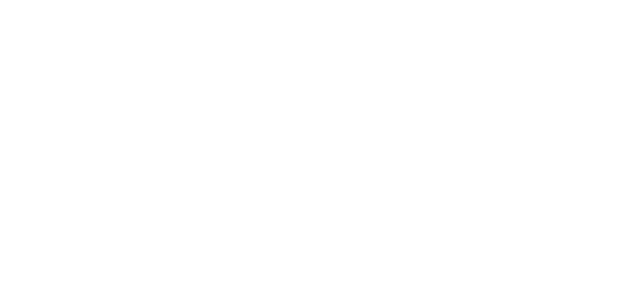
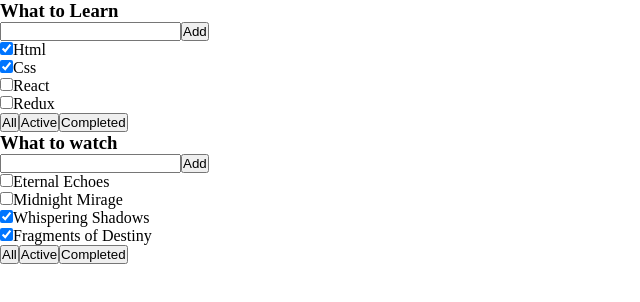
Before and after one commit to elitmor/todo, a React (Create React App) app: page / in a window 1280 px wide. Shown: the top 302 px of the page, without its empty margins (0-640 px from the left). Built offline with nearby package versions, Linux system fonts and the light colour scheme.

Commit message:
add TodoList basic functionality

```diff
--- a/package.json
+++ b/package.json
@@ -14,6 +14,7 @@
     "react-dom": "^18.2.0",
     "react-scripts": "5.0.1",
     "typescript": "^4.4.2",
+    "uuid": "^9.0.0",
     "web-vitals": "^2.1.0"
   },
   "scripts": {
@@ -39,5 +40,8 @@
       "last 1 firefox version",
       "last 1 safari version"
     ]
+  },
+  "devDependencies": {
+    "@types/uuid": "^9.0.2"
   }
 }
--- a/src/components/app/App.css
+++ b/src/components/app/App.css
@@ -0,0 +1,10 @@
+* {
+  box-sizing: border-box;
+  margin: 0;
+  padding: 0;
+}
+
+ul,
+li {
+  list-style: none;
+}
--- a/src/components/app/App.tsx
+++ b/src/components/app/App.tsx
@@ -1,5 +1,38 @@
+import { v1 } from 'uuid';
+import { TodoList } from '../todoList/TodoList';
 import './App.css';
 
+export type taskType = {
+  id: string;
+  title: string;
+  isDone: boolean;
+};
+
 export const App = () => {
-  return <div></div>;
+  const task1: taskType[] = [
+    { id: v1(), title: 'Html', isDone: true },
+    { id: v1(), title: 'Css', isDone: true },
+    { id: v1(), title: 'React', isDone: false },
+    { id: v1(), title: 'Redux', isDone: false },
+  ];
+
+  const task2: taskType[] = [
+    { id: v1(), title: 'Eternal Echoes', isDone: false },
+    { id: v1(), title: 'Midnight Mirage', isDone: false },
+    { id: v1(), title: 'Whispering Shadows', isDone: true },
+    { id: v1(), title: 'Fragments of Destiny', isDone: true },
+  ];
+
+  return (
+    <div>
+      <TodoList
+        title='What to Learn'
+        tasks={task1}
+      />
+      <TodoList
+        title='What to watch'
+        tasks={task2}
+      />
+    </div>
+  );
 };
--- /dev/null
+++ b/src/components/todoList/TodoList.tsx
@@ -0,0 +1,30 @@
+import { taskType } from '../app/App';
+
+type TodoListPropsType = {
+  title: string;
+  tasks: taskType[];
+};
+
+export const TodoList: React.FC<TodoListPropsType> = ({ title, tasks }) => {
+  return (
+    <div>
+      <h3>{title}</h3>
+      <input type='text' />
+      <button>Add</button>
+      <ul>
+        {tasks.map((task) => (
+          <li>
+            <input
+              type='checkbox'
+              checked={task.isDone}
+            />
+            <span>{task.title}</span>
+          </li>
+        ))}
+      </ul>
+      <button>All</button>
+      <button>Active</button>
+      <button>Completed</button>
+    </div>
+  );
+};
```
Also changed, not shown: tsconfig.json (+2 -8 lines), 2 other files (tests, documents, lock files or other folders).
